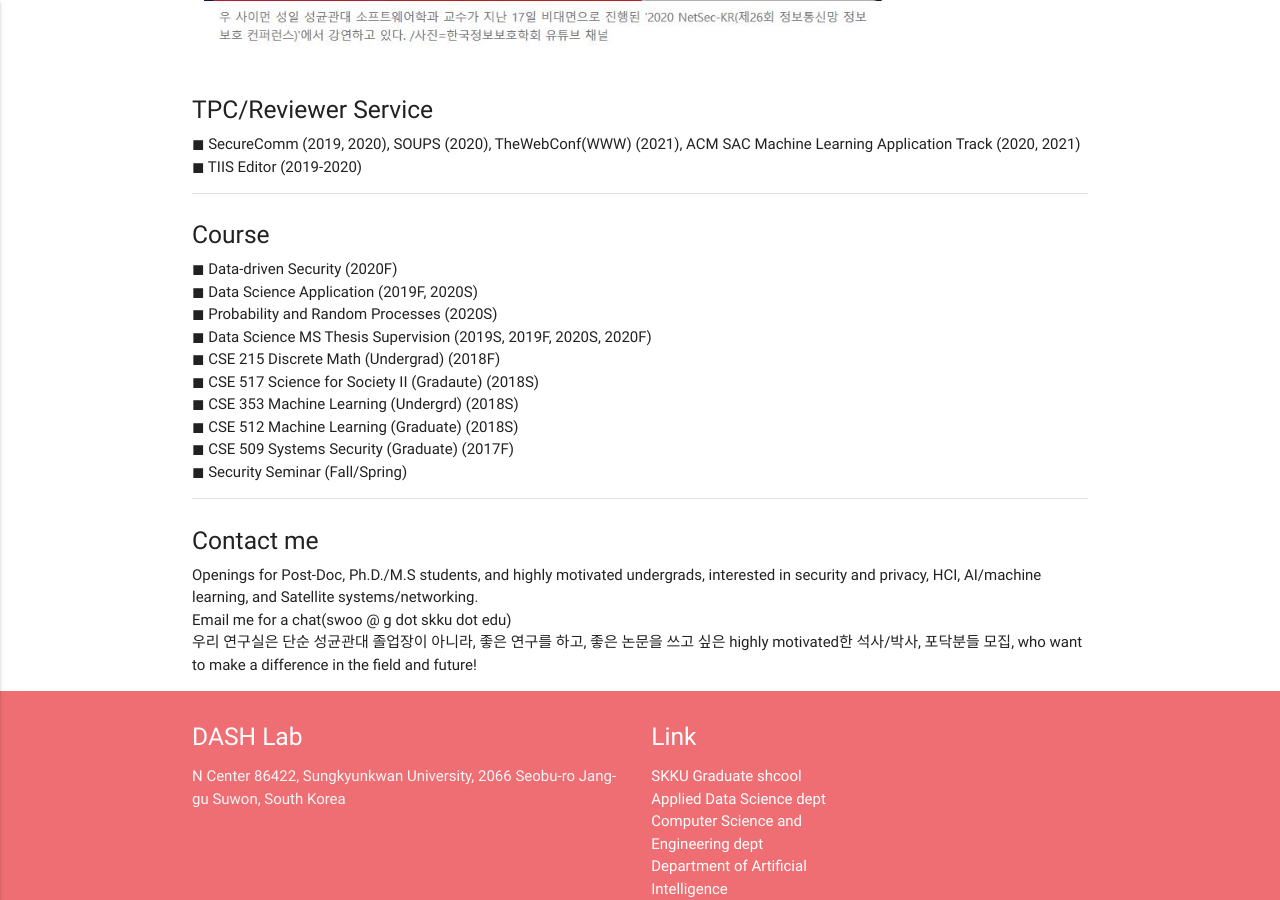
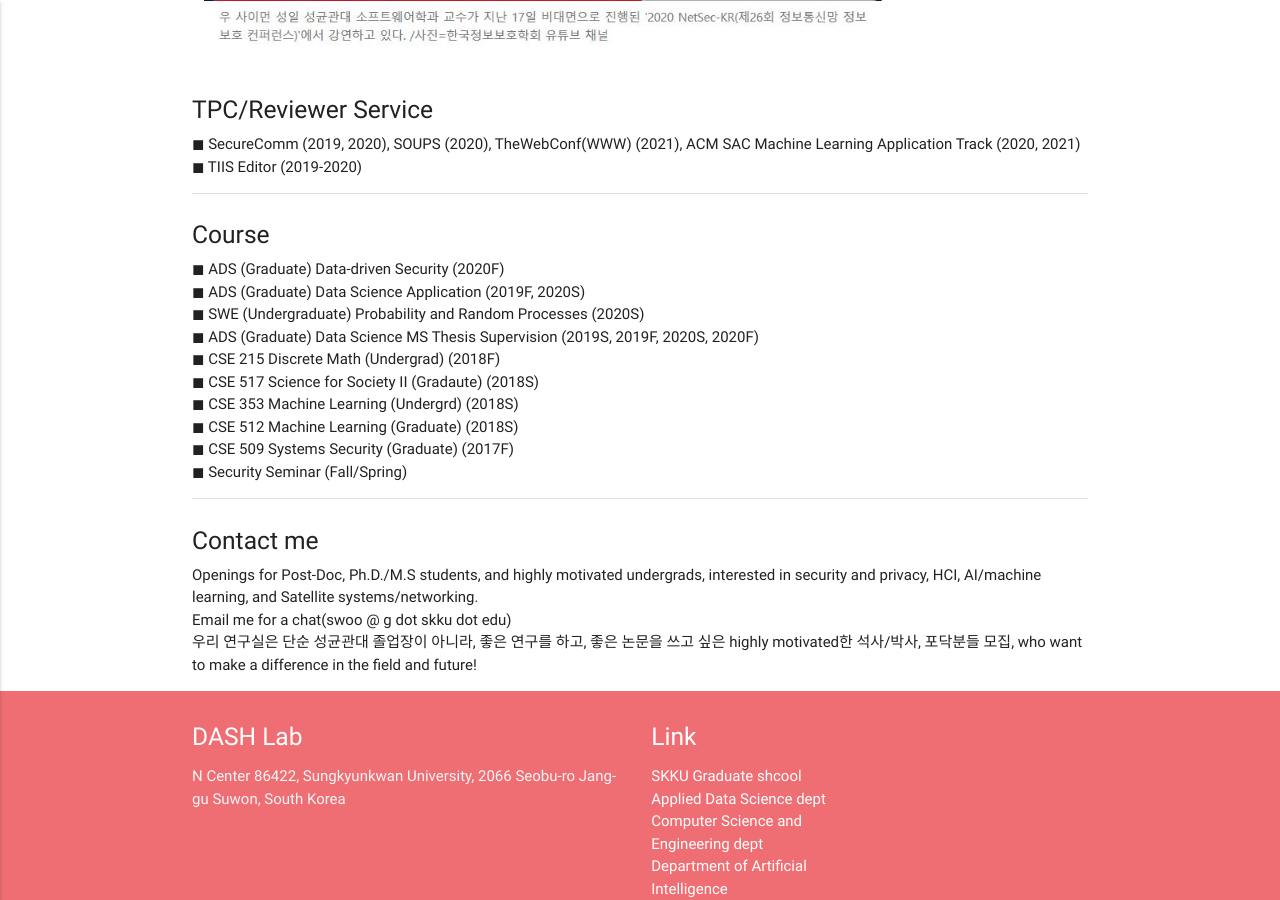
Before and after one commit to Yurim990507/DASH-Lab.github.io, a Jekyll site: the page built from example1.md, in a window 1280 px wide and 900 px high, scrolled down 1143 px. Built offline with Jekyll 4.4.1, drawn with Linux system fonts in a browser that asks for light colours.

Commit message:
Update example1.md

```diff
--- a/example1.md
+++ b/example1.md
@@ -49,10 +49,10 @@ permalink: /About/
 <div class="divider"></div>
 <div class="section">
     <h5>Course</h5>
-        ◼ Data-driven Security (2020F) <br>
-        ◼ Data Science Application (2019F, 2020S) <br>
-        ◼ Probability and Random Processes (2020S) <br>
-        ◼ Data Science MS Thesis Supervision (2019S, 2019F, 2020S, 2020F) <br>
+        ◼ ADS (Graduate) Data-driven Security (2020F) <br>
+        ◼ ADS (Graduate) Data Science Application (2019F, 2020S) <br>
+        ◼ SWE (Undergraduate) Probability and Random Processes (2020S) <br>
+        ◼ ADS (Graduate) Data Science MS Thesis Supervision (2019S, 2019F, 2020S, 2020F) <br>
         ◼ CSE 215 Discrete Math (Undergrad) (2018F) <br>
         ◼ CSE 517 Science for Society II (Gradaute) (2018S) <br>
         ◼ CSE 353 Machine Learning (Undergrd) (2018S) <br>
```
